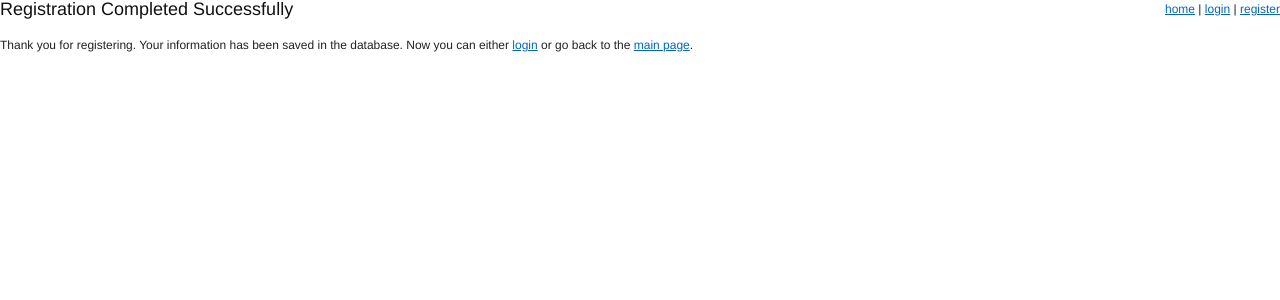
After one commit to jwparrish/djtechnotes, a Django app: template templates/registration/register_success.html in a window 1280 px wide. The commit adds this page. Shown: the top 300 px of the page. Run offline with Django 3.2, Linux system fonts and the light colour scheme; the template is opened without the code that fills it, so the values that code supplies are empty.

Commit message:
Created Registration form and templates, as well as logout, need to create view/template for user Password Reset

```diff
--- a/site_media/style.css
+++ b/site_media/style.css
@@ -2,7 +2,12 @@
 	float: right;
 }
 
-*/
+input {
+	display: block;
+}
+
+
+/*
 h3 {
 	border: 1px solid blue;
 }
--- a/technotes/forms.py
+++ b/technotes/forms.py
@@ -8,14 +8,14 @@ class RegistrationForm(forms.Form):
 	email = forms.EmailField(label='Email')
 	password1 = forms.CharField(
 		label='Password',
-		widget=forms.PasswordInput()
+		widget=forms.PasswordInput(),
 	)
 	password2 = forms.CharField(
 		label='Password (Again)',
-		widget=forms.PasswordInput()
+		widget=forms.PasswordInput(),
 	)
 
-	def clean_password(self):
+	def clean_password2(self):
 		if 'password1' in self.cleaned_data:
 			password1 = self.cleaned_data['password1']
 			password2 = self.cleaned_data['password2']
--- a/templates/base.html
+++ b/templates/base.html
@@ -15,7 +15,8 @@
 					welcome {{ user.username }}
 					(<a href="/logout">logout</a>)
 				{% else %}
-					<a href="/login/">login</a>
+					<a href="/login/">login</a> |
+					<a href="/register/">register</a>
 				{% endif %}
 		</div>
 
--- /dev/null
+++ b/templates/logout.html
@@ -0,0 +1,6 @@
+{% extends "base.html" %}
+{% block title %}Logout{% endblock %}
+{% block head %}Successfully Logged Out{% endblock %}
+{% block content %}
+	Please click <a href="/login/">login</a> to log back into the system.
+{% endblock %}
--- /dev/null
+++ b/templates/registration/register_success.html
@@ -0,0 +1,9 @@
+{% extends "base.html" %}
+{% block title %}Registration Successful{% endblock %}
+{% block head %}
+	Registration Completed Successfully
+{% endblock %}
+{% block content %}
+	Thank you for registering.  Your information has been saved in the database.  Now you can either
+	<a href="/login/">login</a> or go back to the <a href="/">main page</a>.
+{% endblock %}
--- a/urls.py
+++ b/urls.py
@@ -1,4 +1,6 @@
 from django.conf.urls.defaults import patterns, include, url
+from django.views.generic.simple import direct_to_template
+from django.contrib.auth.views import logout
 from technotes.views import *
 import os.path
 
@@ -15,6 +17,9 @@ urlpatterns = patterns('',
 	(r'^login/$', 'django.contrib.auth.views.login'),
 	(r'^logout/$', logout_page),
 	(r'^site_media/(?P<path>.*)$', 'django.views.static.serve', { 'document_root': site_media }),
+	(r'^register/$', register_page),
+	(r'^register/success/$', direct_to_template, {'template': 'registration/register_success.html' }),
+	(r'^logout/success/$', direct_to_template, {'template': 'logout.html'}),
 )
 
 
```
Also changed, not shown: technotes/views.py (+19 -1 lines), templates/registration/register.html (added, +9 -0 lines), 4 other files.
